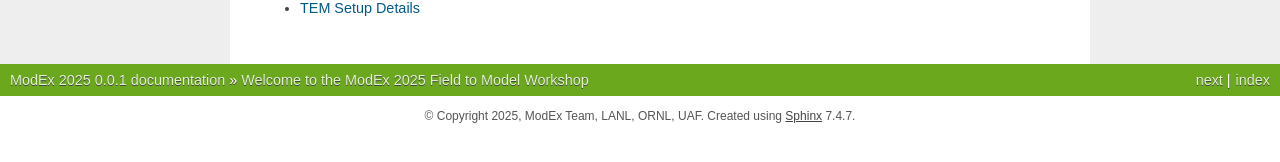
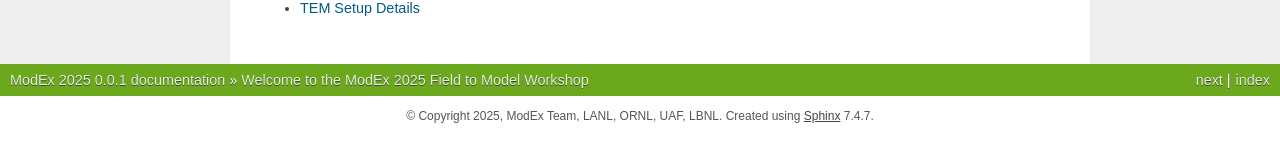
Before and after one commit to jsta/Field-to-Model, a Sphinx documentation site: the page built from docs/source/index.rst, in a window 1280 px wide. Shown: the part 543-705 px from the top of the page. Built offline with Sphinx 7.4.7, drawn with Linux system fonts in a browser that asks for light colours.

Commit message:
Update conf.py
Add LBNL

```diff
--- a/docs/source/conf.py
+++ b/docs/source/conf.py
@@ -7,7 +7,7 @@
 # https://www.sphinx-doc.org/en/master/usage/configuration.html#project-information
 
 project = 'ModEx 2025'
-copyright = '2025, ModEx Team, LANL, ORNL, UAF'
+copyright = '2025, ModEx Team, LANL, ORNL, UAF, LBNL'
 author = 'ModEx 2025 Developers'
 release = '0.0.1'
 
```
